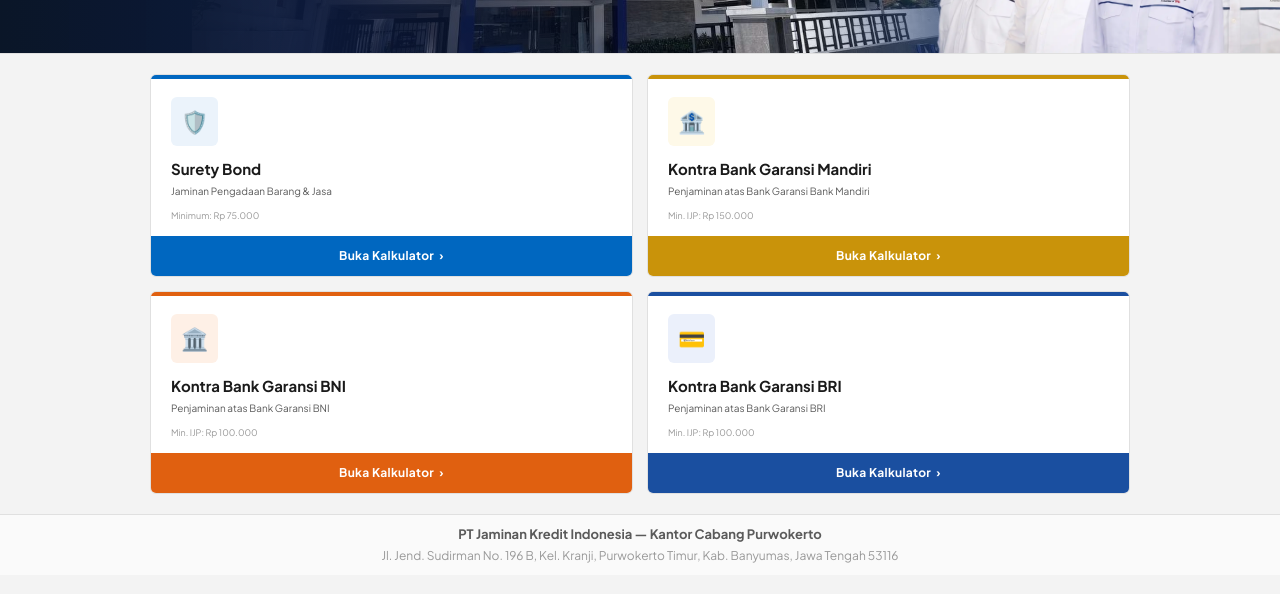
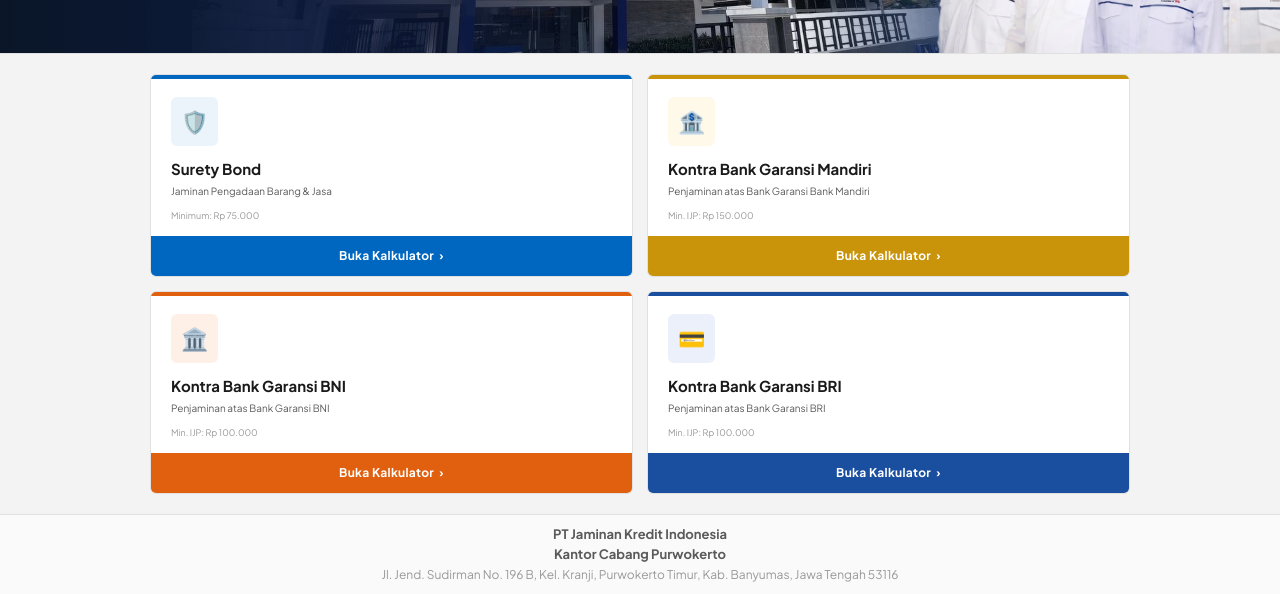
Before and after one commit to Conixia/kalkulator-jaminan-jamkrindo, a plain HTML site: page index.html in a window 1280 px wide. Shown: the part 258-852 px from the top of the page. Drawn offline with Linux system fonts and the light colour scheme.

Commit message:
Split footer text into separate lines

```diff
--- a/index.html
+++ b/index.html
@@ -66,7 +66,7 @@
   <footer class="footer">
     <div class="footer-inner" style="justify-content:center;text-align:center">
       <div>
-        <div class="fn">PT Jaminan Kredit Indonesia — Kantor Cabang Purwokerto</div>
+        <div class="fn">PT Jaminan Kredit Indonesia</div><div class="fn">Kantor Cabang Purwokerto</div>
         <div class="fa">Jl. Jend. Sudirman No. 196 B, Kel. Kranji, Purwokerto Timur, Kab. Banyumas, Jawa Tengah 53116</div>
       </div>
     </div>
@@ -164,7 +164,7 @@
   <footer class="footer">
     <div class="footer-inner" style="justify-content:center;text-align:center">
       <div>
-        <div class="fn">PT Jaminan Kredit Indonesia — Kantor Cabang Purwokerto</div>
+        <div class="fn">PT Jaminan Kredit Indonesia</div><div class="fn">Kantor Cabang Purwokerto</div>
         <div class="fa">Jl. Jend. Sudirman No. 196 B, Kel. Kranji, Purwokerto Timur, Kab. Banyumas, Jawa Tengah 53116</div>
       </div>
     </div>
```
